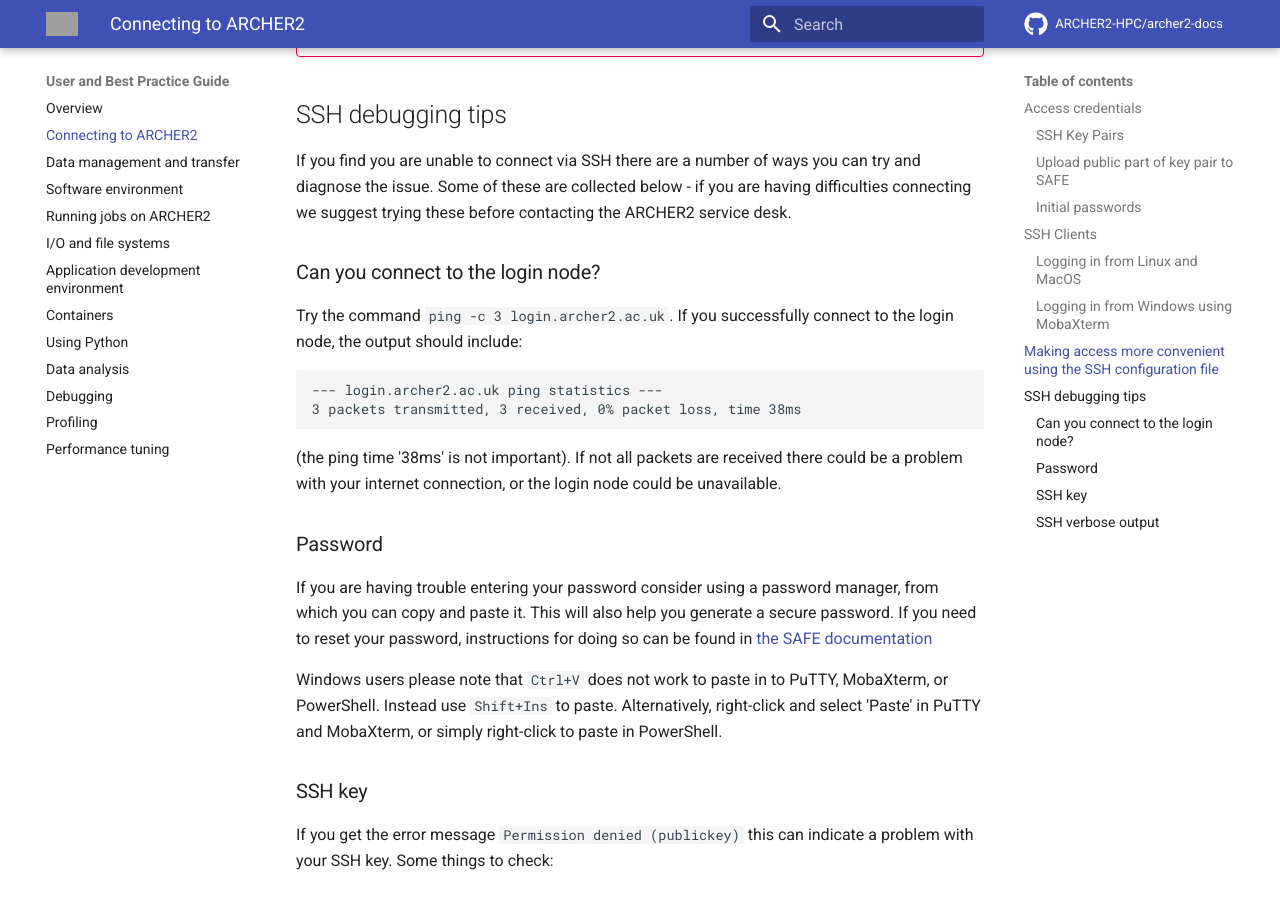
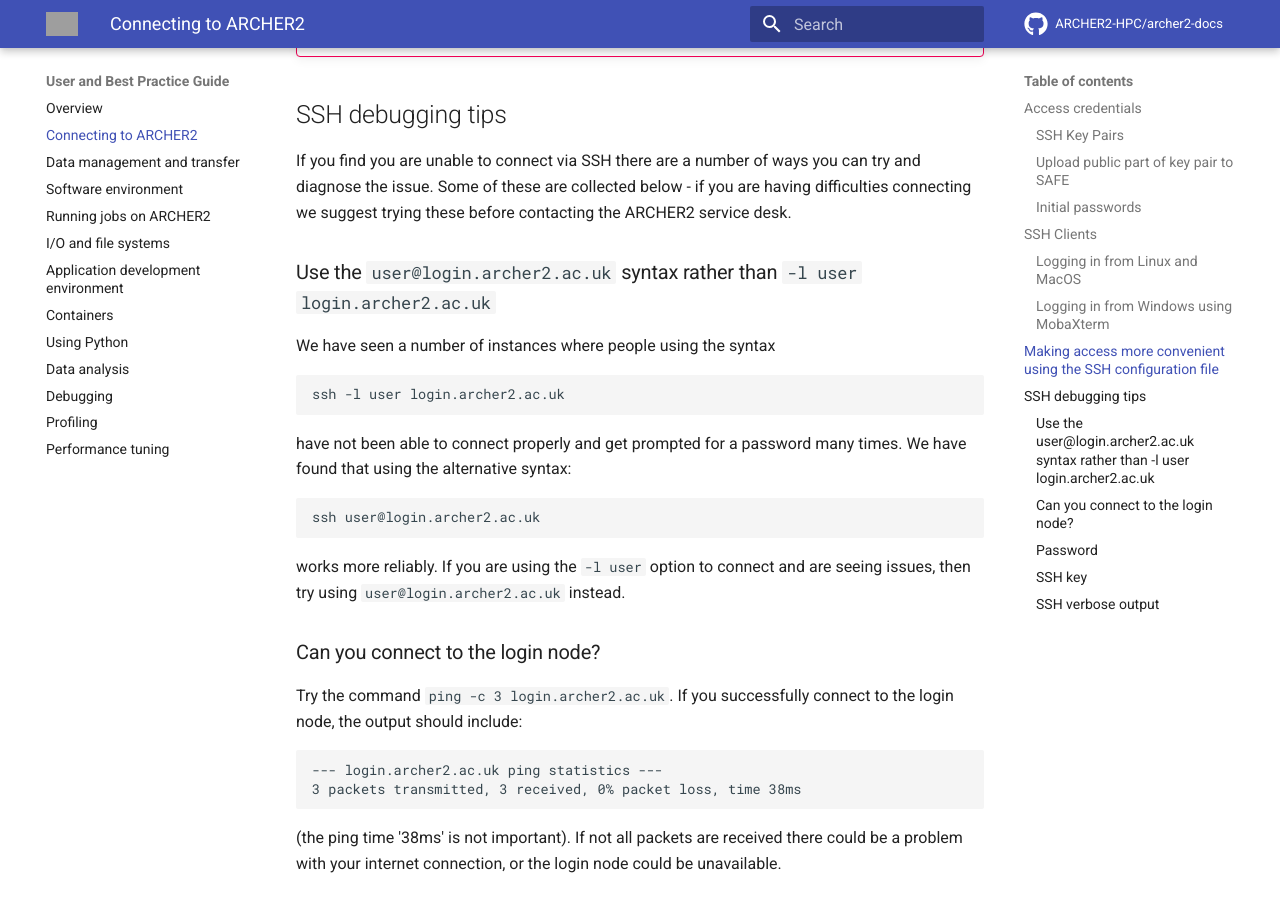
Before and after one commit to ARCHER2-HPC/archer2-docs, an MkDocs documentation site: the page built from docs/user-guide/connecting.md, in a window 1280 px wide and 900 px high, scrolled down 4895 px. Built offline with MkDocs 1.6.1 and Material for MkDocs 9.7.7, drawn with Linux system fonts in a browser that asks for light colours; comment, search, counter and statistics services are not loaded; grey boxes are pictures that could not be loaded.

Commit message:
Adds note on issues using different SSH syntax

````diff
--- a/docs/user-guide/connecting.md
+++ b/docs/user-guide/connecting.md
@@ -241,6 +241,24 @@
 if you are having difficulties connecting we suggest trying these before
 contacting the ARCHER2 service desk.
 
+### Use the `user@login.archer2.ac.uk` syntax rather than `-l user login.archer2.ac.uk`
+
+We have seen a number of instances where people using the syntax
+
+```
+ssh -l user login.archer2.ac.uk
+```
+
+have not been able to connect properly and get prompted for a password many
+times. We have found that using the alternative syntax:
+
+```
+ssh user@login.archer2.ac.uk
+```
+
+works more reliably. If you are using the `-l user` option to connect and
+are seeing issues, then try using `user@login.archer2.ac.uk` instead.
+
 ### Can you connect to the login node?
 
 Try the command `ping -c 3 login.archer2.ac.uk`. If you successfully
````
